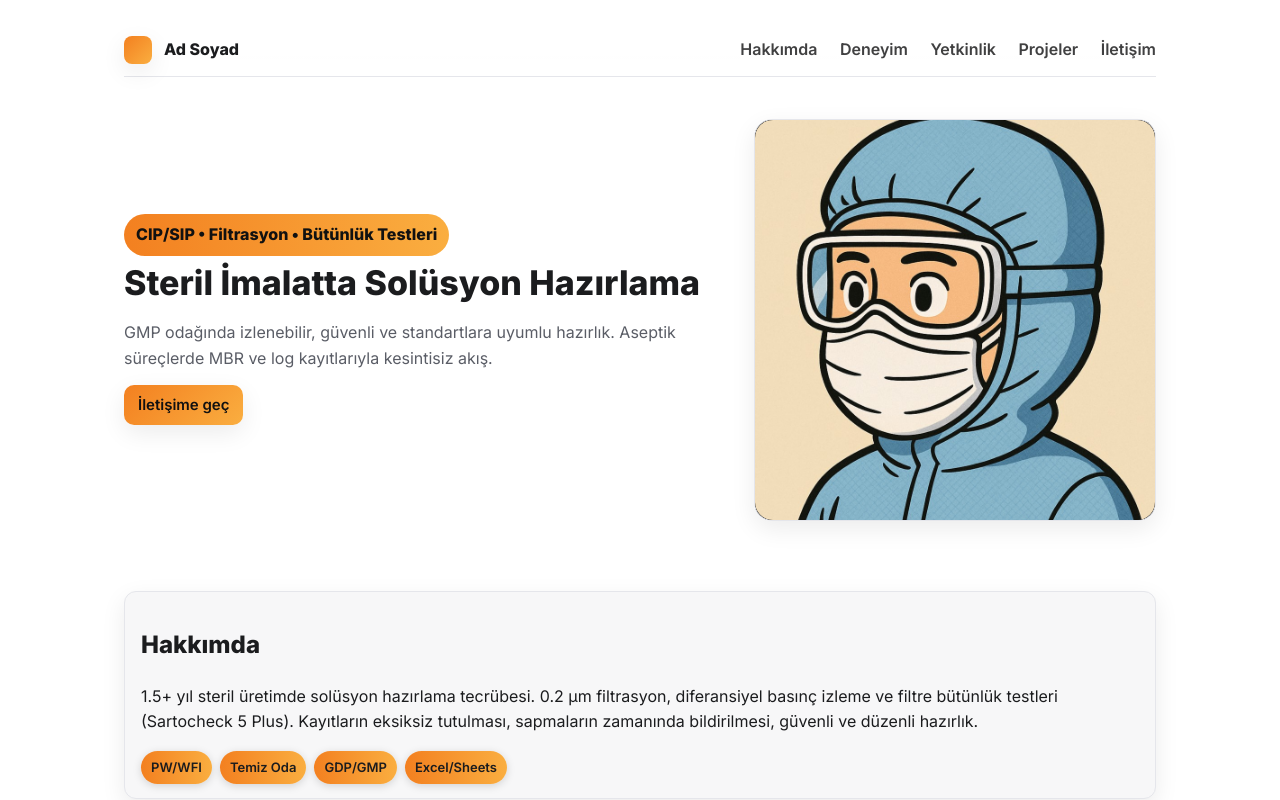
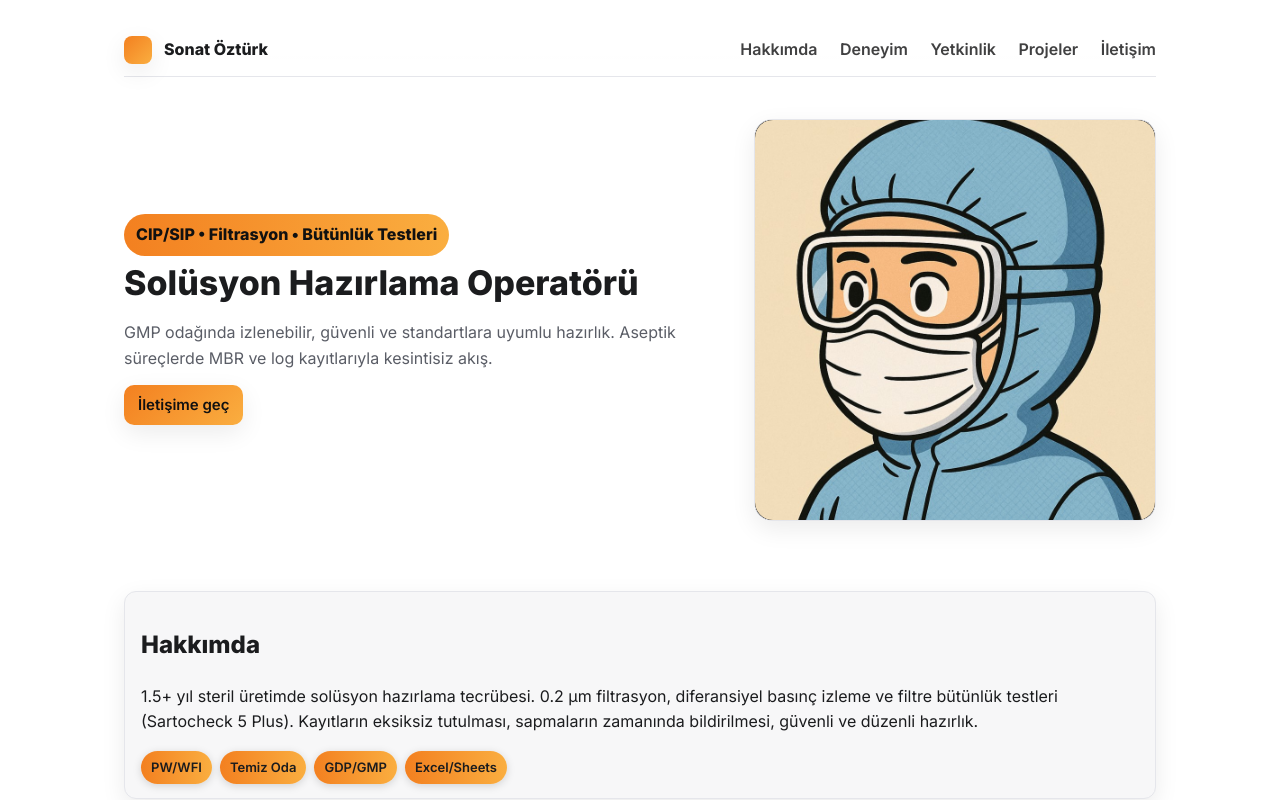
Before and after one commit to sonatozturk/kisisel-site, a plain HTML site: page index.html in a window 1280 px wide. Shown: the top 800 px of the page. Drawn offline with Linux system fonts and the light colour scheme.

Commit message:
Update index.html

```diff
--- a/index.html
+++ b/index.html
@@ -64,7 +64,7 @@
   <div class="wrap">
     <header>
       <div class="nav">
-        <div class="brand"><div class="logo"></div><span>Ad Soyad</span></div>
+        <div class="brand"><div class="logo"></div><span>Sonat Öztürk</span></div>
         <nav>
           <a href="#hakkimda">Hakkımda</a>
           <a href="#deneyim">Deneyim</a>
@@ -79,7 +79,7 @@
       <section class="hero">
         <div>
           <span class="pill">CIP/SIP • Filtrasyon • Bütünlük Testleri</span>
-          <h1>Steril İmalatta Solüsyon Hazırlama</h1>
+          <h1>Solüsyon Hazırlama Operatörü</h1>
           <p>GMP odağında izlenebilir, güvenli ve standartlara uyumlu hazırlık. Aseptik süreçlerde MBR ve log kayıtlarıyla kesintisiz akış.</p>
           <a class="btn primary" href="#iletisim">İletişime geç</a>
         </div>
```
